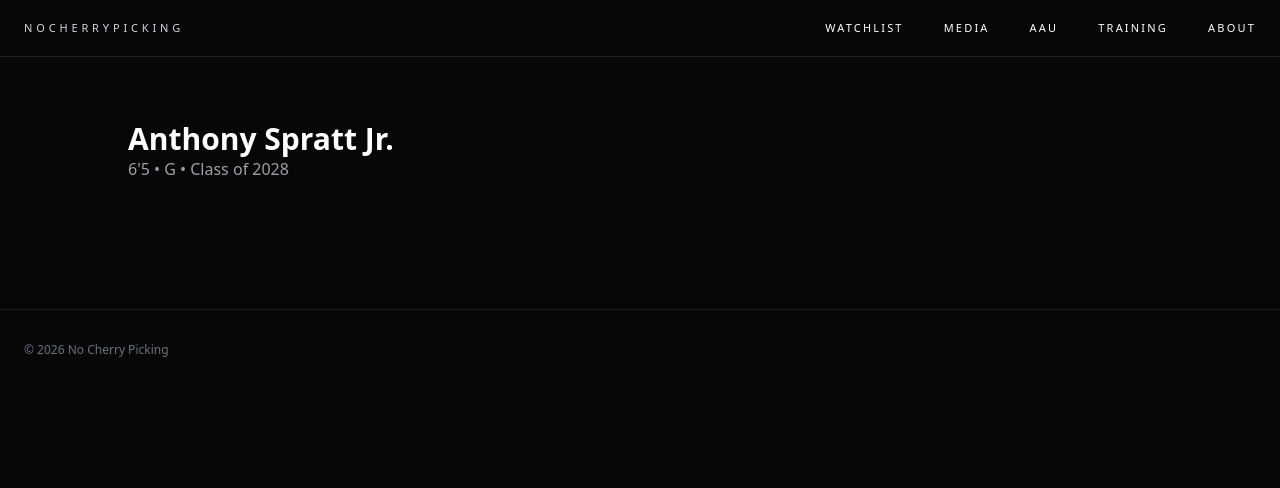
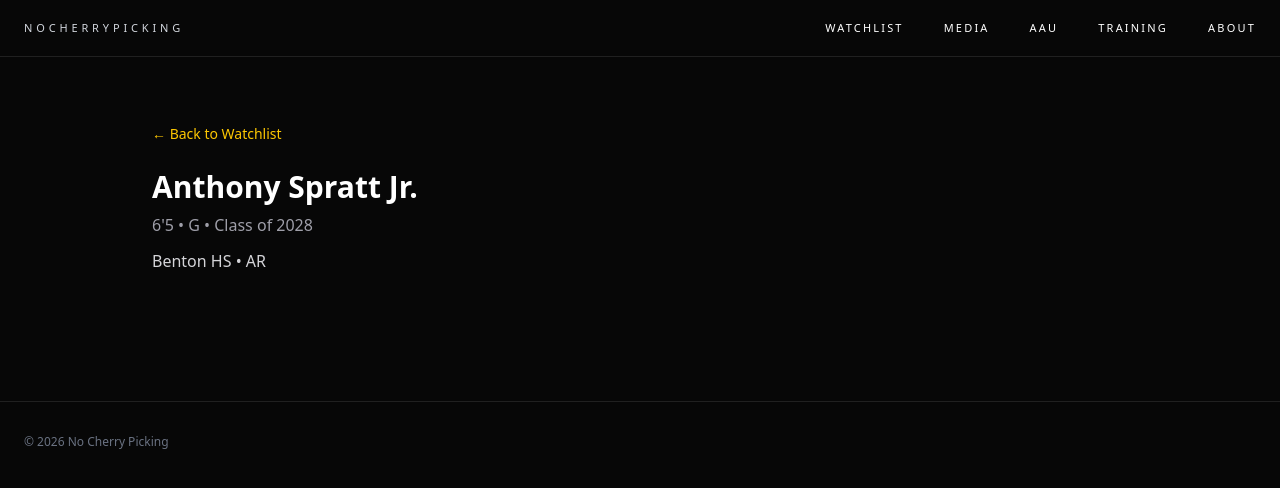
Before and after one commit to nocherrypicking-ra/ncphoops, a Next.js app: page /watchlist/anthony-spratt-jr-2028 in a window 1280 px wide. Shown: the top 488 px of the page. Built offline with nearby package versions, Linux system fonts and the light colour scheme.

Commit message:
Update page.tsx

```diff
--- a/app/watchlist/[id]/page.tsx
+++ b/app/watchlist/[id]/page.tsx
@@ -1,16 +1,38 @@
-import { notFound } from "next/navigation"
-import { watchlist as players } from "../_data/watchlist"
+import { watchlist as players } from "../_data/watchlist";
 
 export default function PlayerPage({ params }: { params: { id: string } }) {
-  const player = players.find((p) => p.id === params.id)
-  if (!player) return notFound()
+  const id = params?.id ?? "";
+  const player = players.find((p) => p.id === id);
 
   return (
-    <div className="max-w-5xl mx-auto py-16">
-      <h1 className="text-3xl font-bold">{player.name}</h1>
-      <p className="text-zinc-400">
-        {player.height} • {player.position} • Class of {player.classYear}
-      </p>
+    <div className="max-w-5xl mx-auto py-16 px-6 text-white">
+      <a href="/watchlist" className="text-sm text-yellow-400">← Back to Watchlist</a>
+
+      {player ? (
+        <>
+          <h1 className="mt-6 text-3xl font-bold">{player.name}</h1>
+          <p className="mt-2 text-zinc-400">
+            {player.height} • {player.position} • Class of {player.classYear}
+          </p>
+          <p className="mt-3 text-zinc-300">{player.school} • {player.state}</p>
+        </>
+      ) : (
+        <>
+          <h1 className="mt-6 text-3xl font-bold">Player not found</h1>
+          <p className="mt-2 text-zinc-400">
+            Looking for ID: <span className="text-yellow-400">{id || "(empty)"}</span>
+          </p>
+
+          <div className="mt-6 rounded-xl border border-white/10 bg-white/[0.03] p-4">
+            <p className="text-sm text-zinc-300 mb-2">First 12 IDs in your data:</p>
+            <ul className="text-xs text-zinc-400 space-y-1">
+              {players.slice(0, 12).map((p) => (
+                <li key={p.id}>{p.id}</li>
+              ))}
+            </ul>
+          </div>
+        </>
+      )}
     </div>
-  )
+  );
 }
```
